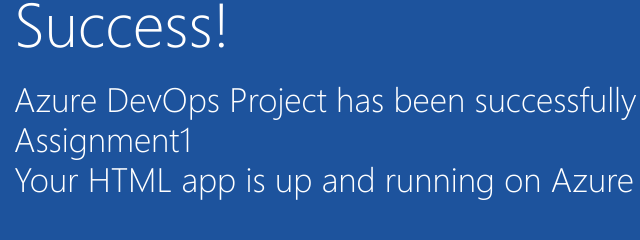
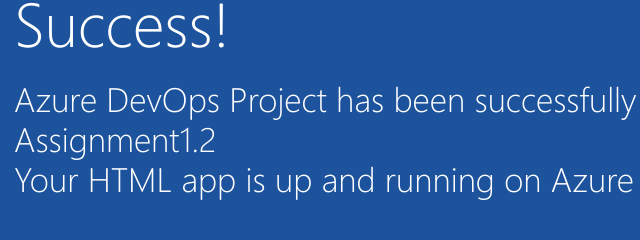
Before and after one commit to vivek28012024/MODULE2-ASSIGNMENT1, a plain HTML site: page sample-project/index.html in a window 1280 px wide. Shown: the part 392-632 px from the top of the page, 211-851 px from the left. Drawn offline with Linux system fonts and the light colour scheme.

Commit message:
Third commit on the main branch

```diff
--- a/sample-project/index.html
+++ b/sample-project/index.html
@@ -19,7 +19,7 @@
         </div>
             <div class="content-body">
                 <div class="success-text">Success!</div>
-                <div class="description line-1"> Azure DevOps Project has been successfully setup-Assignment1</div>
+                <div class="description line-1"> Azure DevOps Project has been successfully setup-Assignment1.2</div>
                 <div class="description line-2"> Your HTML app is up and running on Azure</div>
                 <div class="next-steps-container">
                     <div class="next-steps-header">Next up</div>
```
